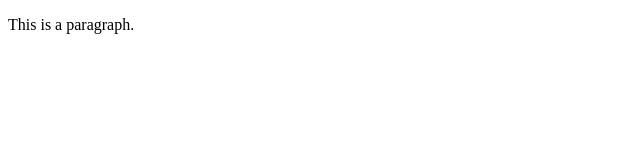
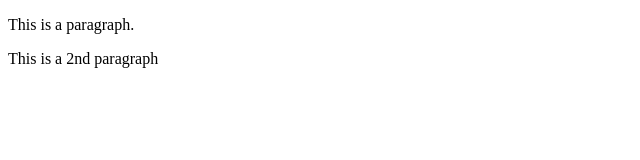
Before and after one commit to jrhwhipp/git-example-project1, a plain HTML site: page index.html in a window 1280 px wide. Shown: the whole page, without its empty margins (0-640 px from the left). Drawn offline with Linux system fonts and the light colour scheme.

Commit message:
Added 2nd paragraph to index.  Added 2nd page to project.

```diff
--- a/index.html
+++ b/index.html
@@ -8,5 +8,6 @@
 </head>
 <body>
     <p>This is a paragraph.</p>
+    <p>This is a 2nd paragraph</p>
 </body>
 </html>
```
Also changed, not shown: page2.html (added, +1 -0 lines).
